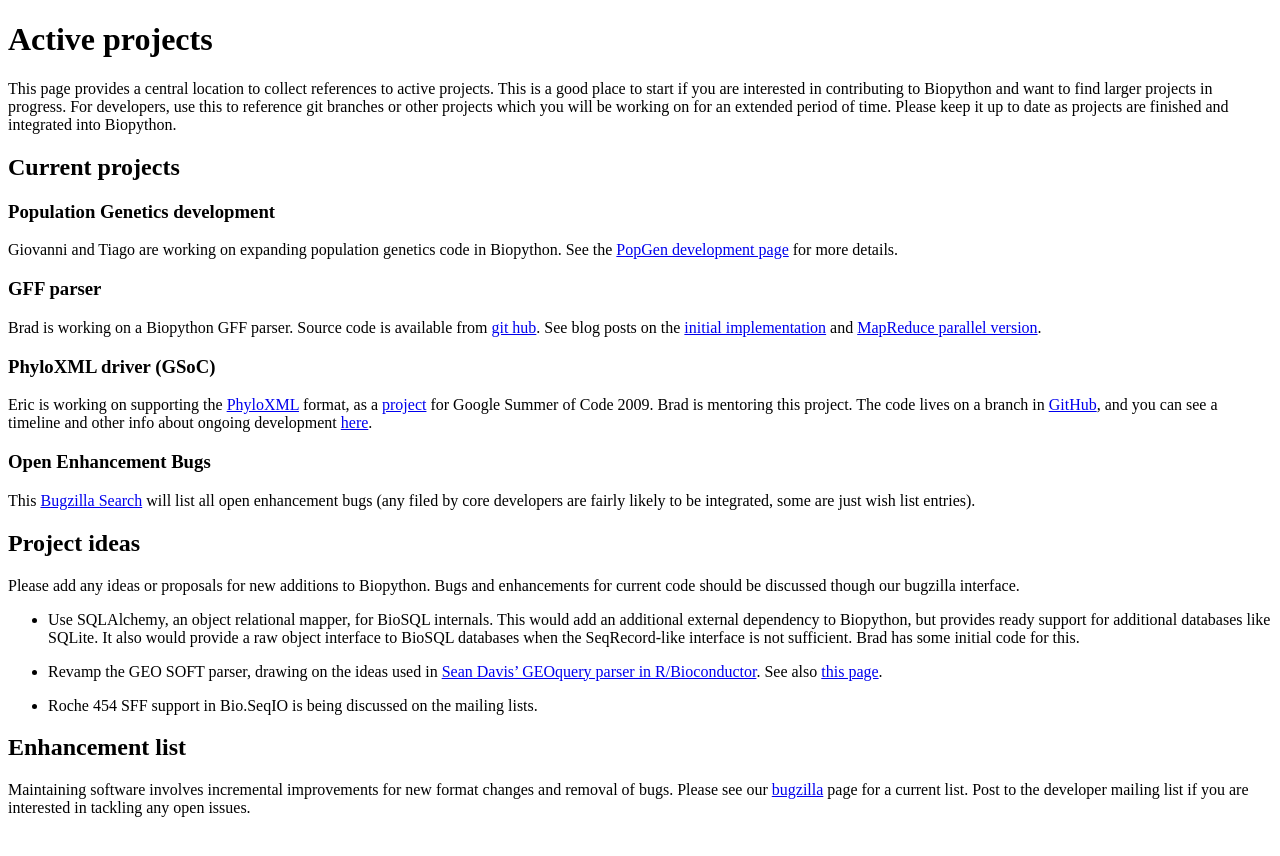
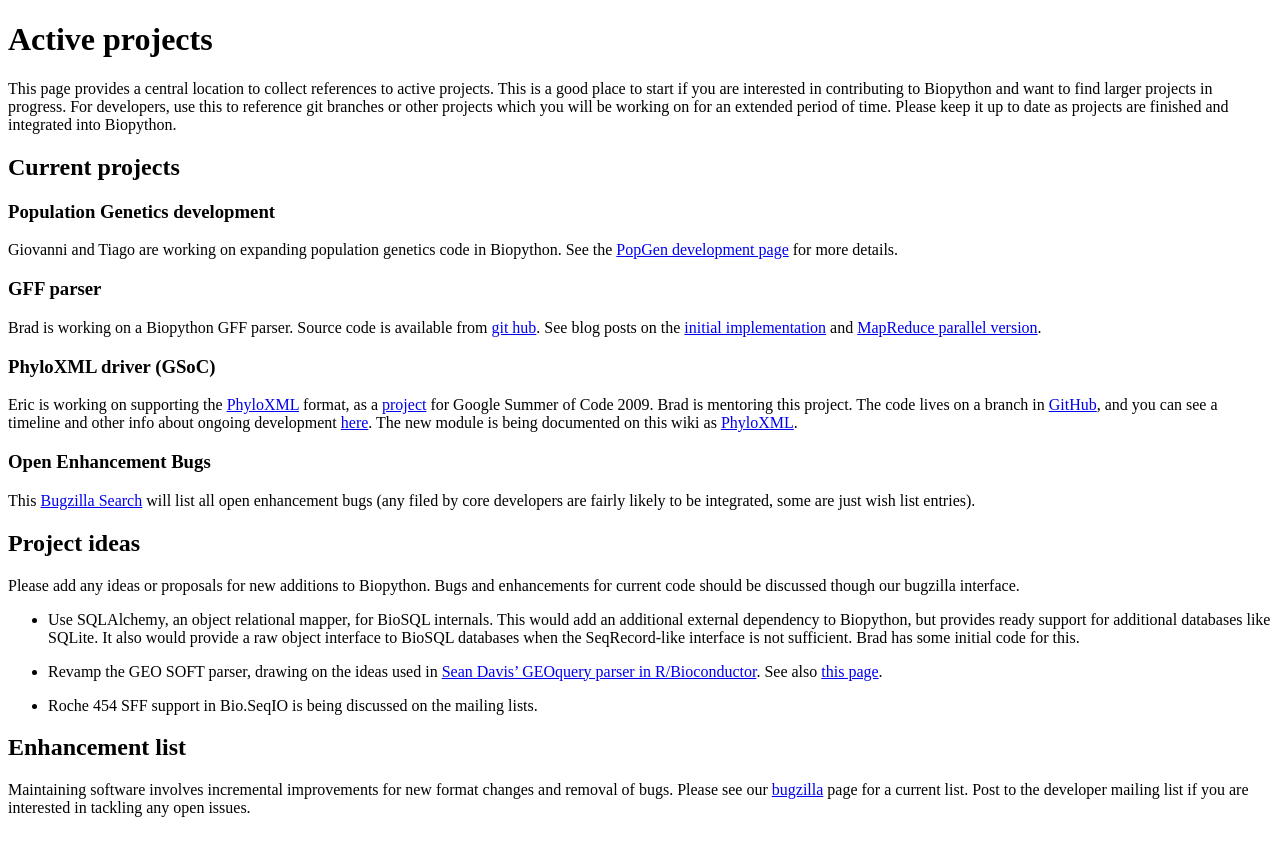
Before and after one commit to biopython/biopython.github.io, a Jekyll site: the page built from wiki/Active_projects.md, in a window 1280 px wide. Shown: the top 856 px of the page. Built offline with Jekyll 4.4.1, drawn with Linux system fonts in a browser that asks for light colours.

Commit message:
/* PhyloXML driver (GSoC) */ Link to module docs here

```diff
--- a/wiki/Active_projects.md
+++ b/wiki/Active_projects.md
@@ -39,6 +39,8 @@ lives on a branch in
 [GitHub](http://github.com/etal/biopython/tree/phyloxml), and you can
 see a timeline and other info about ongoing development
 [here](http://github.com/etal/biopython/tree/phyloxml/Bio/PhyloXML/).
+The new module is being documented on this wiki as
+[PhyloXML](PhyloXML "wikilink").
 
 ### Open Enhancement Bugs
 
```
Also changed, not shown: 1 other file.
